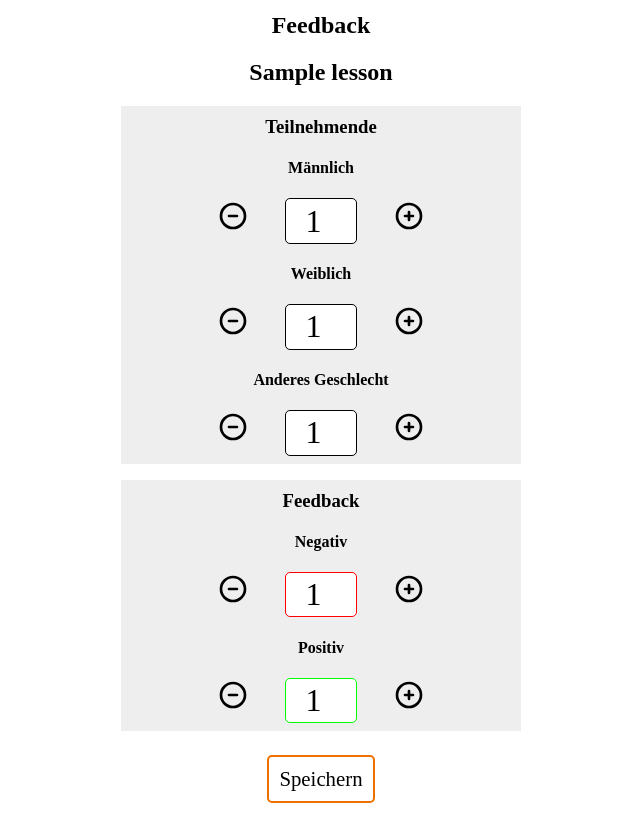
After one commit to digitalfabrik/ish-goalkeeper, a Django app: template src/gui/templates/feedback.html in a window 1280 px wide. The commit adds this page. Shown: the whole page, without its empty margins (319-959 px from the left). Run offline with Django 3.2, Linux system fonts and the light colour scheme; the template is opened without the code that fills it: values that come from a table or form of the project are taken from there, others are empty; tables that the repository leaves empty hold one stand-in row (values such as "Sample post"); some libraries are stand-ins or nearby versions; some web fonts are replaced.

Commit message:
Add Feedback

```diff
--- a/src/gui/models/feedback.py
+++ b/src/gui/models/feedback.py
@@ -3,43 +3,48 @@ Models related to collecting feedback
 """
 from django.db import models
 from django.core.validators import MinValueValidator, MaxValueValidator
+from django.utils.timezone import now
 from .lesson import Lesson
-from .course import CourseLesson
-
+from .course import Course
 
 class Feedback(models.Model):
     """
     Class for collecting feedback
     """
-    course = models.ForeignKey(CourseLesson,
+    course = models.ForeignKey(Course,
                                on_delete=models.CASCADE,
                                blank=False)
-    feedbacklesson = models.ForeignKey(Lesson,
-                                       on_delete=models.CASCADE,
-                                       blank=False)
-    date = models.DateTimeField('Datum', blank=False)
+    lesson = models.ForeignKey(Lesson,
+                               on_delete=models.CASCADE,
+                               blank=False)
+    date = models.DateTimeField('Datum', blank=False, default=now)
     comment = models.TextField('Kommentar', max_length=1000, blank=True)
-    gender_male = models.IntegerField('Männlich', validators=[
-        MaxValueValidator(100),
-        MinValueValidator(0)])
-    gender_female = models.IntegerField('Weiblich', validators=[
-        MaxValueValidator(100),
-        MinValueValidator(0)])
-    gender_other = models.IntegerField('Anderes Geschlecht', validators=[
-        MaxValueValidator(100),
-        MinValueValidator(0)])
+    male = models.IntegerField('Männlich', validators=[
+        MaxValueValidator(99),
+        MinValueValidator(0)],
+        default=0)
+    female = models.IntegerField('Weiblich', validators=[
+        MaxValueValidator(99),
+        MinValueValidator(0)],
+        default=0)
+    other = models.IntegerField('Anderes Geschlecht', validators=[
+        MaxValueValidator(99),
+        MinValueValidator(0)],
+        default=0)
     positive = models.IntegerField('Grüne Bälle', validators=[
-        MaxValueValidator(100),
-        MinValueValidator(0)])
+        MaxValueValidator(99),
+        MinValueValidator(0)],
+        default=0)
     negative = models.IntegerField('Rote Bälle', validators=[
-        MaxValueValidator(100),
-        MinValueValidator(0)])
+        MaxValueValidator(99),
+        MinValueValidator(0)],
+        default=0)
 
     def __str__(self):
         # pylint: disable=E1101
-        return (self.course.course.title + " ("
-                + (str(self.course.course.user)) + ") » "
-                + self.course.lesson.title)
+        return (self.course.title + " ("
+                + ") » "
+                + self.lesson.title)
 
     # pylint: disable=R0903
     class Meta:
@@ -48,3 +53,4 @@ class Feedback(models.Model):
         """
         verbose_name = 'Feedback'
         verbose_name_plural = 'Feedback'
+        unique_together = (('course', 'lesson'),)
--- a/src/gui/static/style.css
+++ b/src/gui/static/style.css
@@ -19,11 +19,16 @@ body {
   border-bottom: 1px solid #ed7000;
 }
 
+.feedback-form input {
+  border: 1px solid;
+  border-radius: 5px;
+  font-size: 2em;
+  width: 2em;
+  padding: 0.1em;
+  text-align: center;
+}
+
 input, textarea, select { font-family:inherit; }
-
-/*input[type=submit] {
-  height: 2em;
-}*/
 
 h1 {
   color: #ed7000;
@@ -82,7 +87,7 @@ hr {
   padding: 0.5em;
   z-index: 10;
   overflow: auto;
-  width: 100%;
+/*  width: 100%; */
 }
 
 .news-title {
--- /dev/null
+++ b/src/gui/templates/feedback.html
@@ -0,0 +1,53 @@
+{% extends "base.html" %}
+{% load static %}
+{% block content %}
+    <h2>Feedback</h2><h2>{{ lesson.title }}</h2>
+    <form method="post">
+      {% csrf_token %}
+      <div class="feedback-form content-item centered">
+        <input type="hidden" name="feedback_id" value="{{ feedback.id }}">
+        <h3>Teilnehmende</h3>
+        <h4>Männlich</h4>
+        <div>
+          <img src="{% static "heroicons/icon-minus-circle.svg" %}" style="width: 2em; margin-right: 2em;" onclick="document.getElementById('male').stepDown(1);">
+          <input id="male" name="male" type="number" maxlength="2" value="{{ feedback.male }}">
+          <img src="{% static "heroicons/icon-plus-circle.svg" %}" style="width: 2em; margin-left: 2em;" onclick="document.getElementById('male').stepUp(1);">
+        </div>
+        <h4>Weiblich</h4>
+        <div>
+          <img src="{% static "heroicons/icon-minus-circle.svg" %}" style="width: 2em; margin-right: 2em;" onclick="document.getElementById('female').stepDown(1);">
+          <input id="female" name="female" type="number" maxlength="2" value="{{ feedback.female }}">
+          <img src="{% static "heroicons/icon-plus-circle.svg" %}" style="width: 2em; margin-left: 2em;" onclick="document.getElementById('female').stepUp(1);">
+        </div>
+        <h4>Anderes Geschlecht</h4>
+        <div>
+          <img src="{% static "heroicons/icon-minus-circle.svg" %}" style="width: 2em; margin-right: 2em;" onclick="document.getElementById('other').stepDown(1);">
+          <input id="other" name="other" type="number" maxlength="2" value="{{ feedback.other }}">
+          <img src="{% static "heroicons/icon-plus-circle.svg" %}" style="width: 2em; margin-left: 2em;" onclick="document.getElementById('other').stepUp(1);">
+        </div>
+      </div>
+      <div class="feedback-form content-item centered">
+        <h3>Feedback</h3>
+        <h4>Negativ</h4>
+        <div>
+          <img src="{% static "heroicons/icon-minus-circle.svg" %}" style="width: 2em; margin-right: 2em;" onclick="document.getElementById('negative').stepDown(1);">
+          <input id="negative" name="negative" style="border: 1px solid #f00;" type="number" maxlength="2" value="{{ feedback.negative }}">
+          <img src="{% static "heroicons/icon-plus-circle.svg" %}" style="width: 2em; margin-left: 2em;" onclick="document.getElementById('negative').stepUp(1);">
+        </div>
+        <h4>Positiv</h4>
+        <div>
+          <img src="{% static "heroicons/icon-minus-circle.svg" %}" style="width: 2em; margin-right: 2em;" onclick="document.getElementById('positive').stepDown(1);">
+          <input id="positive" name="positive" style="border: 1px solid #0f0;" type="number" maxlength="2" value="{{ feedback.positive }}">
+          <img src="{% static "heroicons/icon-plus-circle.svg" %}" style="width: 2em; margin-left: 2em;" onclick="document.getElementById('positive').stepUp(1);">
+        </div>
+      </div>
+      <div class="content-item bg-white centered">
+        <input name="save" type="submit" class="ig-button" value="Speichern">
+      </div>
+      {% if saved %}
+      <div class="content-item centered bg-white">
+        <h3>Gespeichert!</h3>
+      </div>
+      {% endif %}
+    </form>
+{% endblock %}
--- a/src/gui/templates/lesson.html
+++ b/src/gui/templates/lesson.html
@@ -22,7 +22,7 @@
 {% endif %}
 {% if lesson_details.feedback_required %}
     <div style="" class="content-item bg-white">
-      <a href="/" class="button ig-button" style="float:right;">Feedback</a>
+      <a href="/gui/feedback/{{ course.id }}/{{ lesson_details.id }}" class="button ig-button" style="float:right;">Feedback</a>
     </div>
 {% endif %}
 {% for item in lesson_meta %}
--- a/src/gui/urls.py
+++ b/src/gui/urls.py
@@ -21,4 +21,7 @@ urlpatterns = [
     path('course/<int:course_id>/<int:lesson_id>/',
          views.lesson_details,
          name="lesson_details"),
+    path('feedback/<int:course_id>/<int:lesson_id>/',
+         views.feedback_form,
+         name="feedback_form"),
 ]
--- a/src/gui/views/__init__.py
+++ b/src/gui/views/__init__.py
@@ -5,3 +5,4 @@ from .contact import contact_form, send_contact_form
 from .profile import edit_profile
 from .courses import show_courses, course_details
 from .lessons import lesson_details, get_root_lesson_ids, get_lessons
+from .feedback import feedback_form
--- a/src/gui/views/lessons.py
+++ b/src/gui/views/lessons.py
@@ -35,7 +35,7 @@ def needs_feedback(lesson, course_id):
             # If feedback is needed, check if already provided
             try:
                 # pylint: disable=E1101
-                Feedback.objects.get(feedbacklesson_id=descendant.id,
+                Feedback.objects.get(lesson_id=descendant.id,
                                      course_id=course_id)
             except Feedback.DoesNotExist:
                 # feedback is required but not yet provided
```
Also changed, not shown: src/gui/views/feedback.py (added, +47 -0 lines), src/gui/migrations/0004_auto_20190808_1341.py (added), src/gui/migrations/0005_auto_20190808_1645.py (added), src/gui/migrations/0006_auto_20190808_1708.py (added), src/gui/migrations/0007_auto_20190808_2240.py (added).
